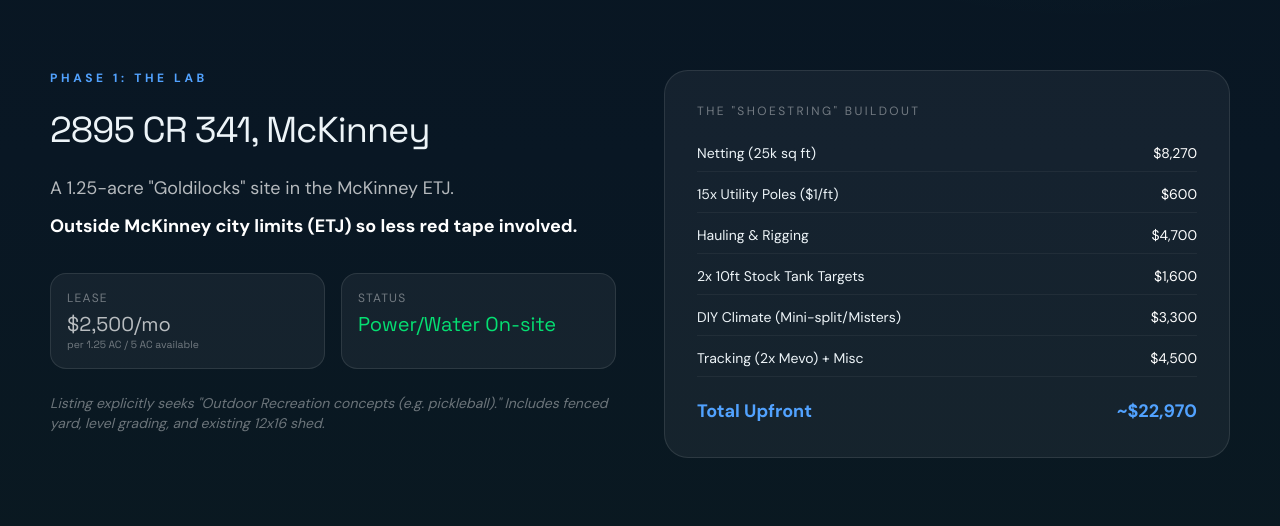
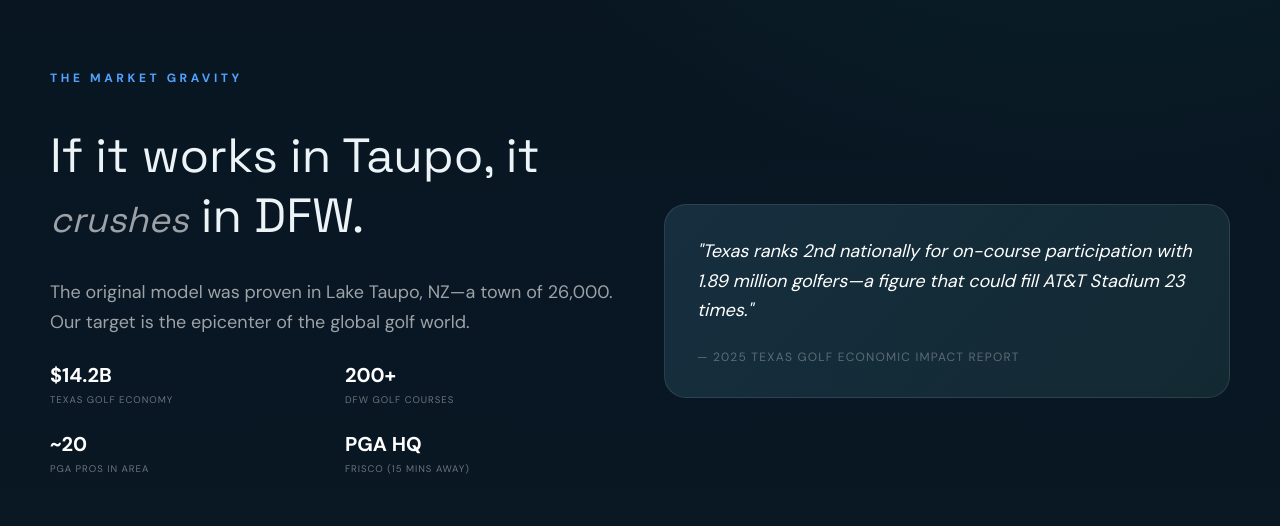
Before and after one commit to widescopeindustries/onlyaces, a Next.js app: page /chris in a window 1280 px wide. Shown: the part 940-1466 px from the top of the page. Built offline with nearby package versions, Linux system fonts and the light colour scheme.

Commit message:
Add Market Gravity section with Texas golf economic impact stats

```diff
--- a/src/app/chris/page.tsx
+++ b/src/app/chris/page.tsx
@@ -84,6 +84,48 @@ export default function ChrisPlanPage() {
                 className="h-full w-full object-cover"
               />
             </div>
+          </div>
+        </div>
+      </section>
+
+      {/* ─── MARKET GRAVITY ────────────────────────────────────────────── */}
+      <section className="container-frame py-20 border-b border-white/5">
+        <div className="text-xs uppercase tracking-[0.3em] text-blue-400 font-bold mb-10">The Market Gravity</div>
+        <div className="grid gap-12 md:grid-cols-2 items-center">
+          <div className="space-y-8">
+            <h2 className="font-display text-4xl md:text-5xl leading-tight">
+              If it works in Taupo, it <span className="italic text-white/60 text-3xl md:text-4xl">crushes</span> in DFW.
+            </h2>
+            <div className="space-y-6 text-lg text-white/60 leading-relaxed">
+              <p>
+                The original model was proven in Lake Taupo, NZ—a town of 26,000.
+                Our target is the epicenter of the global golf world.
+              </p>
+              <ul className="grid grid-cols-2 gap-6 text-sm">
+                <li className="space-y-1">
+                  <div className="text-white font-bold text-xl">$14.2B</div>
+                  <div className="text-white/40 uppercase tracking-widest text-[0.6rem]">Texas Golf Economy</div>
+                </li>
+                <li className="space-y-1">
+                  <div className="text-white font-bold text-xl">200+</div>
+                  <div className="text-white/40 uppercase tracking-widest text-[0.6rem]">DFW Golf Courses</div>
+                </li>
+                <li className="space-y-1">
+                  <div className="text-white font-bold text-xl">~20</div>
+                  <div className="text-white/40 uppercase tracking-widest text-[0.6rem]">PGA Pros in Area</div>
+                </li>
+                <li className="space-y-1">
+                  <div className="text-white font-bold text-xl">PGA HQ</div>
+                  <div className="text-white/40 uppercase tracking-widest text-[0.6rem]">Frisco (15 mins away)</div>
+                </li>
+              </ul>
+            </div>
+          </div>
+          <div className="chris-callout p-8 bg-blue-500/5 border border-blue-500/20 rounded-3xl">
+            <p className="text-white text-lg leading-relaxed italic">
+              "Texas ranks 2nd nationally for on-course participation with 1.89 million golfers—a figure that could fill AT&T Stadium 23 times."
+            </p>
+            <div className="mt-6 text-xs uppercase tracking-widest text-white/30">— 2025 Texas Golf Economic Impact Report</div>
           </div>
         </div>
       </section>
```
